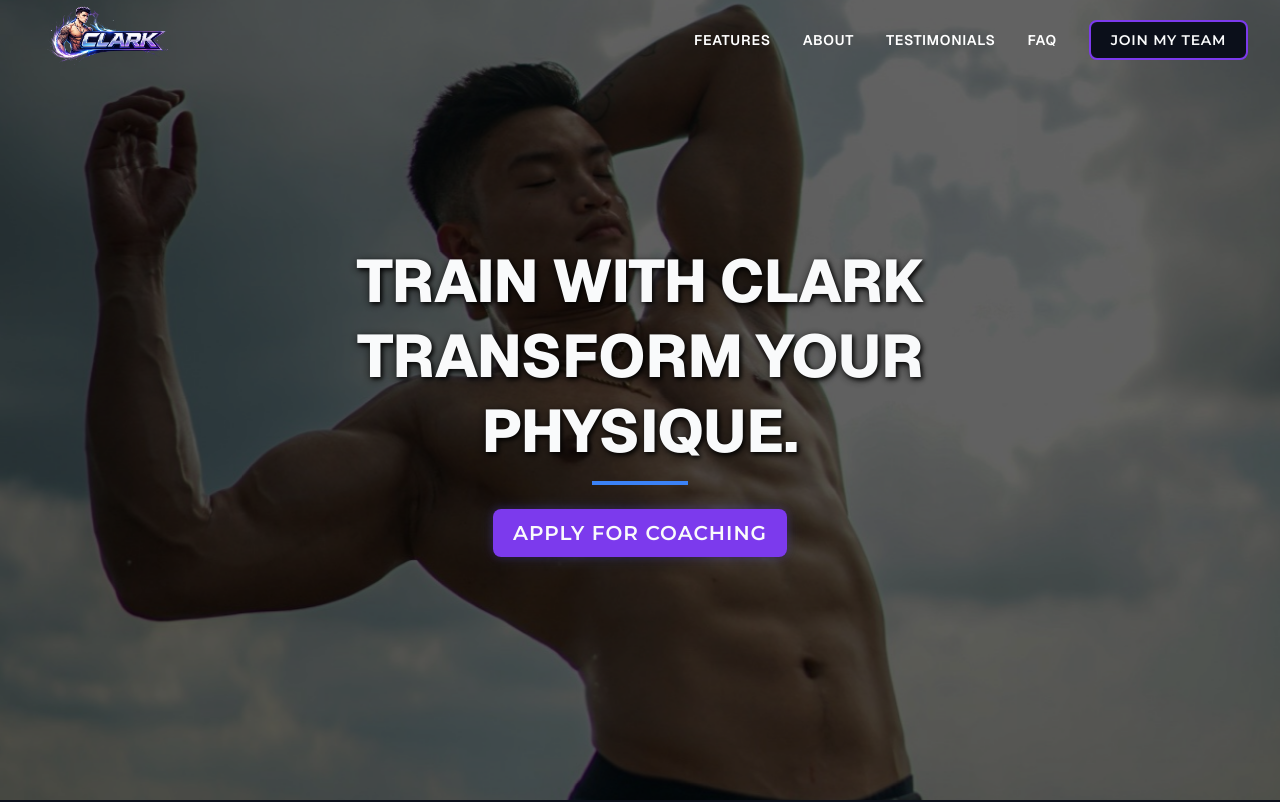
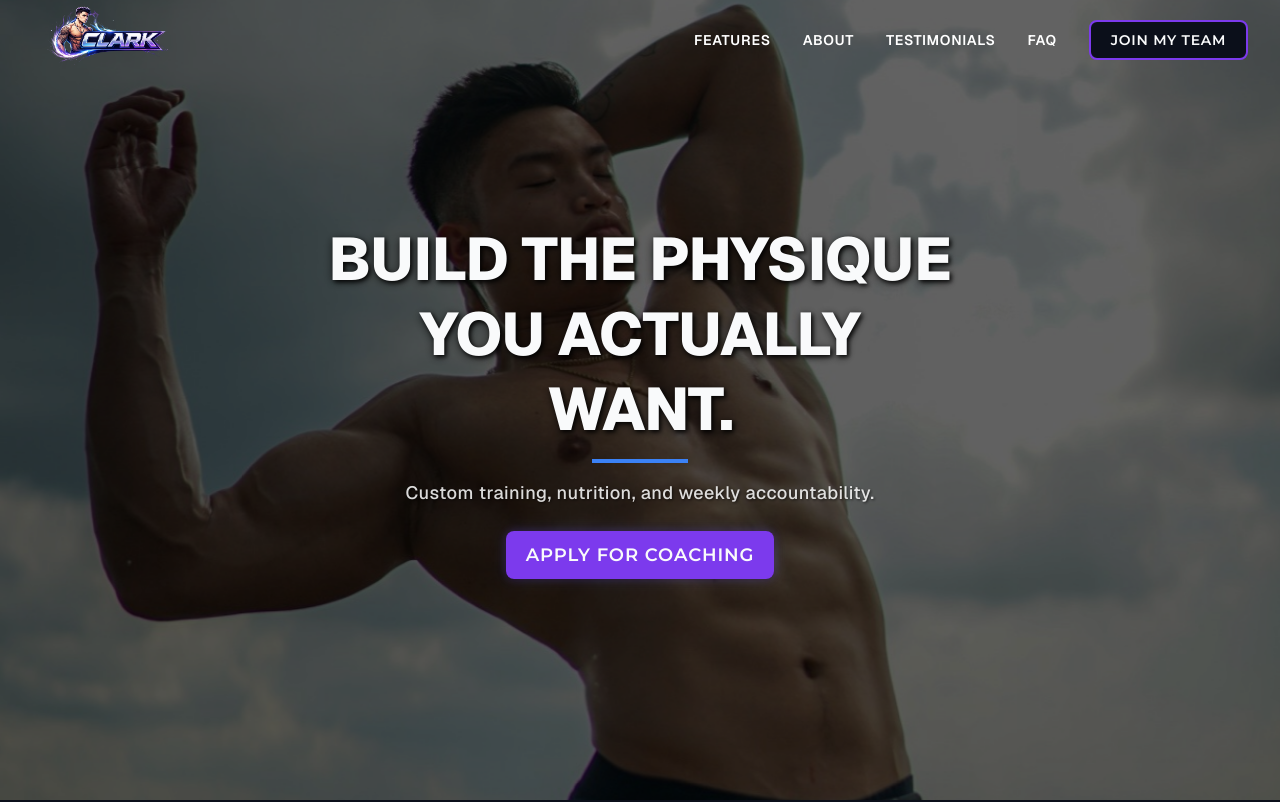
Before and after one commit to alejandro-cartagena/clark-fitness, a Next.js app: page / in a window 1280 px wide. Shown: the top 802 px of the page. Built offline with nearby package versions, Linux system fonts and the light colour scheme.

Commit message:
Changed hero text and added subline

```diff
--- a/components/sections/Hero.tsx
+++ b/components/sections/Hero.tsx
@@ -17,7 +17,7 @@ interface HeroProps {
 }
 
 export default function Hero({
-  titleLines = ["Train with Clark", "Transform your", "physique."],
+  titleLines = ["Build the Physique", "You Actually", "Want."],
   ctaLabel = "Apply for Coaching",
   ctaHref = siteConfig.applyPath,
   backgroundImageUrl = "/images/clark-outdoor-flexv4.jpeg",
@@ -61,10 +61,19 @@ export default function Hero({
           {/* Accent underline */}
           <div className="mt-3 h-1 w-20 sm:w-24" style={{ backgroundColor: siteConfig.branding.colors.accent.primary }} aria-hidden="true" />
 
+          {/* Subline */}
+          <p
+            className="mt-4 text-sm sm:text-base lg:text-lg font-medium tracking-wide text-white/85"
+            style={{ textShadow: "1px 1px 3px rgba(0,0,0,0.7)" }}
+          >
+            Custom training, nutrition, and weekly accountability.
+          </p>
+
+
           {/* CTA */}
           <div className={`mt-6 ${mont.className}`}>
             <span className="hero-cta-glow inline-flex rounded-md">
-              <Button href={ctaHref} variant="highlight" className="text-base md:text-xl shadow-sm">
+              <Button href={ctaHref} variant="highlight" className="text-base md:text-lg shadow-sm">
                 {ctaLabel}
               </Button>
             </span>
```
